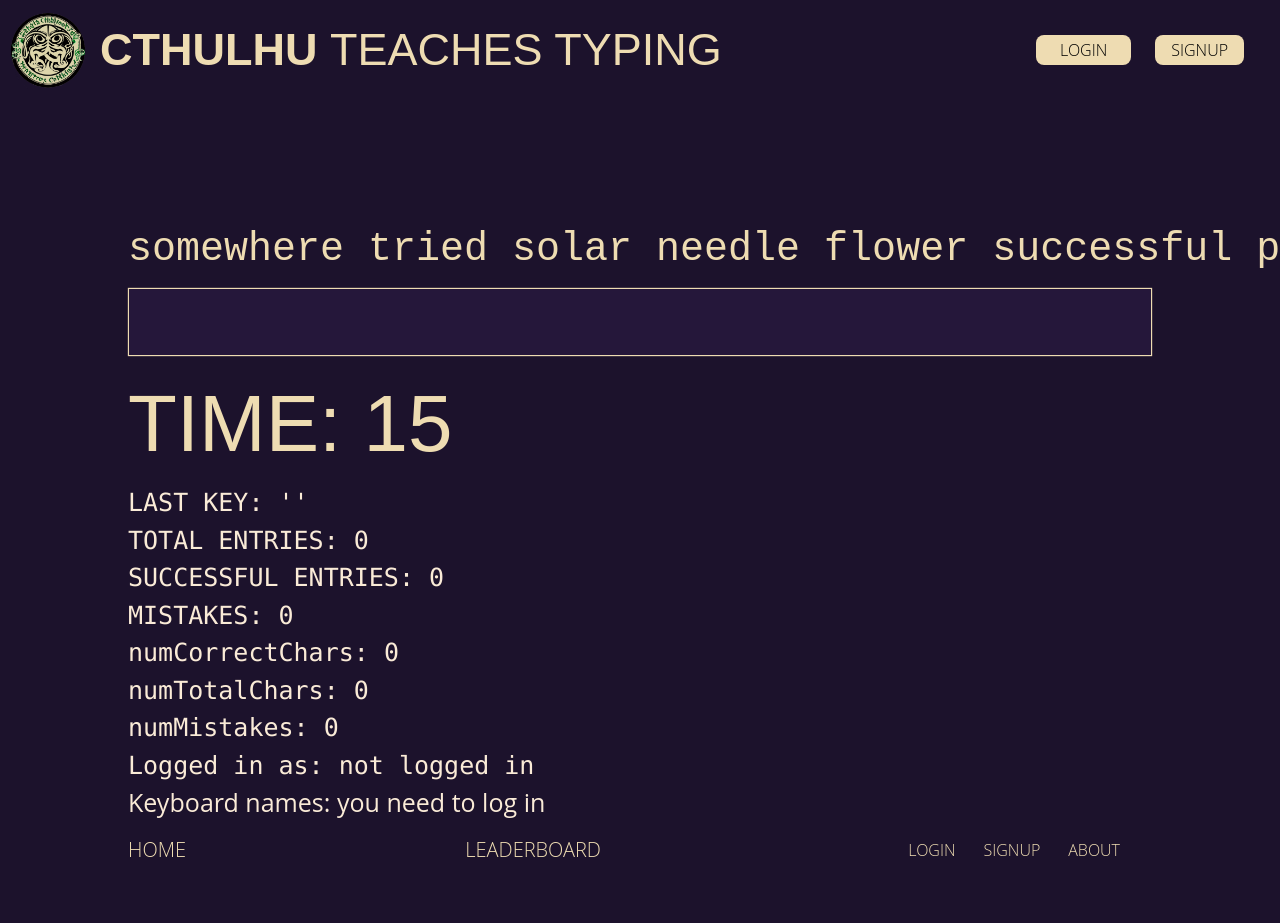
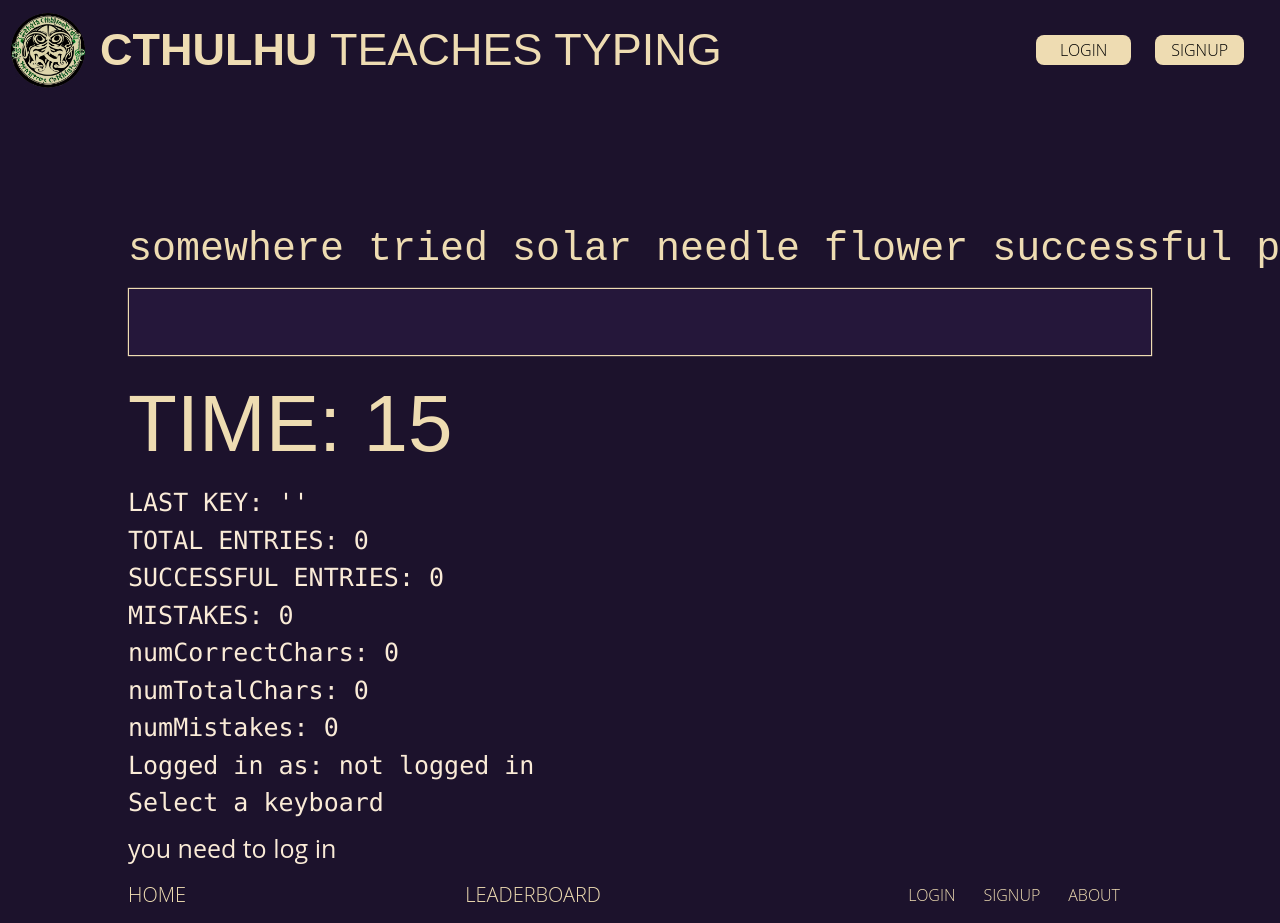
Before and after one commit to maxwellsquared/cthulhu-teaches-typing, a React (Create React App) app: page / in a window 1280 px wide. Shown: the top 923 px of the page. Before the commit the page ends 878 px from the top, so only its background shows below. Built offline with nearby package versions, Linux system fonts and the light colour scheme.

Commit message:
dropdown added to TypingField with keybaords

```diff
--- a/src/App.js
+++ b/src/App.js
@@ -15,11 +15,21 @@ import './App.css';
 export default function App() {
   const [user, setUser] = useState();
   const [userKeyboards, setUserKeyboards] = useState();
+  const [currentKeyboard, setCurrentKeyboard] = useState();
 
   // this will wrap all other components
   return (
     <BrowserRouter>
-      <UserContext.Provider value={{ user, setUser, userKeyboards, setUserKeyboards }}>
+      <UserContext.Provider
+        value={{
+          user,
+          setUser,
+          userKeyboards,
+          setUserKeyboards,
+          currentKeyboard,
+          setCurrentKeyboard,
+        }}
+      >
         <Nav />
 
         <LayoutWrapper>
--- /dev/null
+++ b/src/components/KeyboardDropdown.jsx
@@ -0,0 +1,31 @@
+import { UserContext } from '../helpers/context';
+import { useContext } from 'react';
+
+const KeyboardDropdown = () => {
+  const { userKeyboards, currentKeyboard, setCurrentKeyboard } = useContext(UserContext);
+
+  if (currentKeyboard === undefined) {
+    setCurrentKeyboard(userKeyboards[0].name);
+  }
+
+  // set the setCurrentKeyboard state to the keyboard that was clicked
+  const handleKeyboardClick = (keyboard) => {
+    setCurrentKeyboard(keyboard);
+  };
+
+
+  return (
+    <select
+      className="border border-gray-300 bg-gray-500 text-gray-900"
+      onChange={(event) => handleKeyboardClick(event.currentTarget.value)}
+    >
+      {userKeyboards.map((keyboard) => (
+        <option key={keyboard.id} value={keyboard.name}>
+          {keyboard.name}
+        </option>
+      ))}
+    </select>
+  );
+};
+
+export default KeyboardDropdown;
--- a/src/components/TypingField.jsx
+++ b/src/components/TypingField.jsx
@@ -2,11 +2,12 @@ import { useState, useEffect, useContext } from 'react';
 import RandomWords from '../helpers/RandomWords';
 import ResultsModal from './ResultsModal';
 import { UserContext } from '../helpers/context';
+import KeyboardDropdown from './KeyboardDropdown';
 
 export default function TypingField() {
   const { user, userKeyboards } = useContext(UserContext);
   console.log('userKeyboards from typing field: ', userKeyboards);
-  console.log('user from typing field: ', user);
+
   // timer functionality
   const initialTimer = 15; // use constant for initial timer and pass to counter--needed for WPM
   const [counter, setCounter] = useState(initialTimer);
@@ -37,7 +38,7 @@ export default function TypingField() {
   const [fullDivStyle, setFullDivStyle] = useState({
     position: 'relative', // set typing division style (in order to set position)
     left: '0ch',
-    'margin-top': '120px'
+    'margin-top': '120px',
   });
 
   //  used in characterCheck to check if the last character typed was correct
@@ -191,7 +192,10 @@ export default function TypingField() {
         <div className="font-mono">numTotalChars: {numTotalChars}</div>
         <div className="font-mono">numMistakes: {numMistakes}</div>
         <div className="font-mono">Logged in as: {user ? user.name : 'not logged in'}</div>
-        <div>Keyboard names: {userKeyboards ? userKeyboards[0].name : 'you need to log in'}</div>
+        <label for="keyboards" className="text-m mb-2 block font-mono">
+          Select a keyboard
+        </label>
+        {userKeyboards ? <KeyboardDropdown /> : 'you need to log in'}
       </div>
     </>
   );
--- a/src/routes/User.jsx
+++ b/src/routes/User.jsx
@@ -29,7 +29,6 @@ const User = () => {
       getUserData(user.id);
     }
   }, []);
-  console.log(userKeyboards);
 
   // array of keyboard names as a list
   const keyboardList = (keyboards) => {
```
